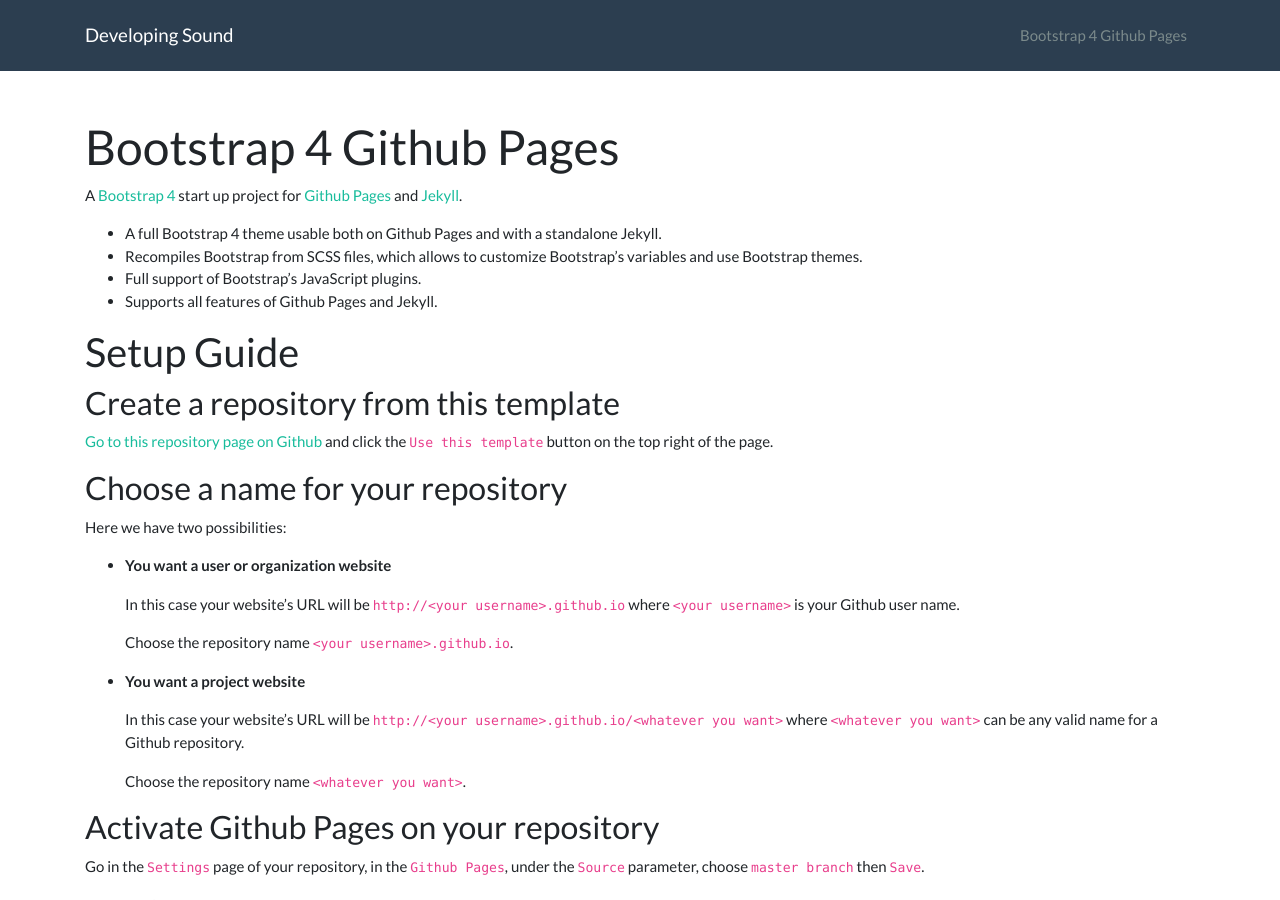
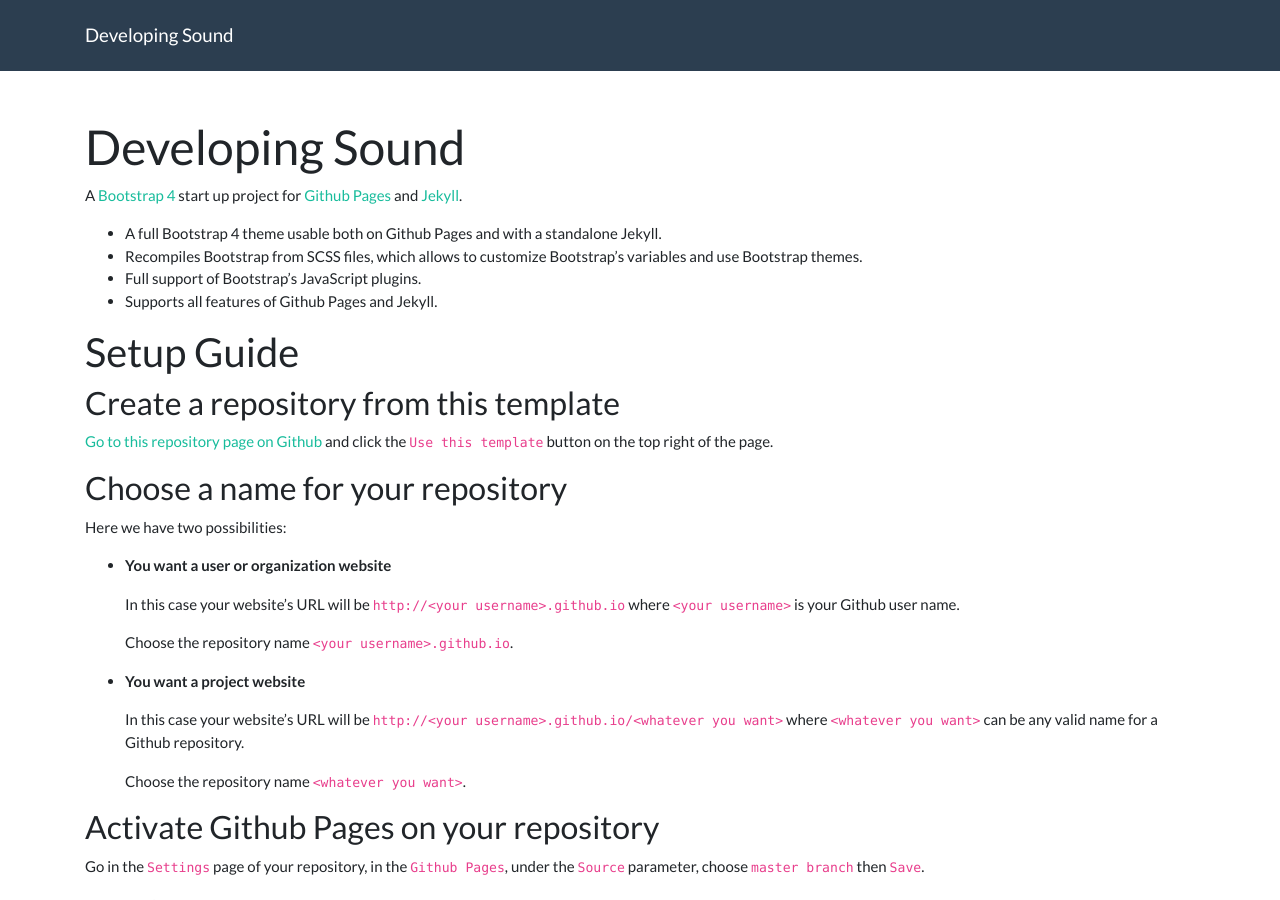
Before and after one commit to leonardreidy/leonardreidy.github.io, a Jekyll site: the page built from index.md, in a window 1280 px wide and 900 px high. Built offline with Jekyll 4.4.1, drawn with Linux system fonts in a browser that asks for light colours.

Commit message:
Update index title

```diff
--- a/index.md
+++ b/index.md
@@ -1,6 +1,6 @@
 ---
 layout: page
-title: Bootstrap 4 Github Pages
+title: Developing Sound
 ---
 
 A [Bootstrap 4](https://getbootstrap.com/) start up project for [Github Pages](https://pages.github.com/) and [Jekyll](https://jekyllrb.com/).
```
